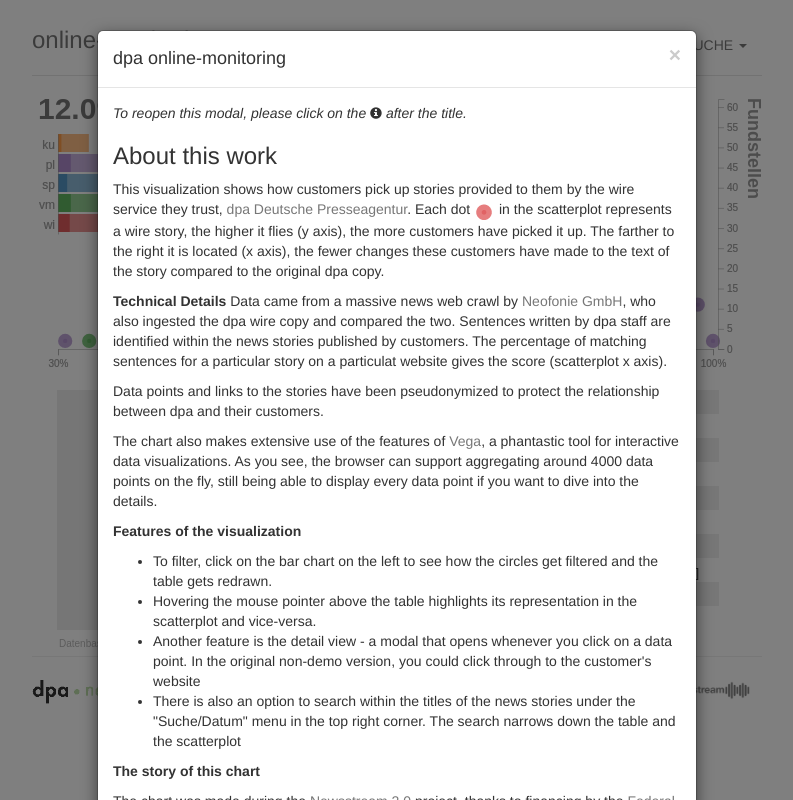
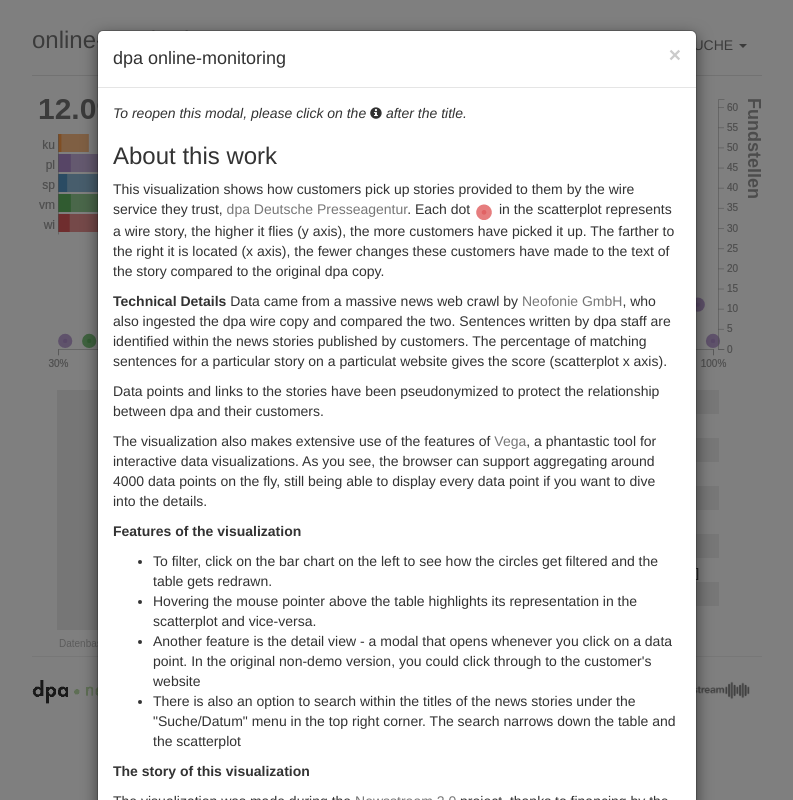
Before and after one commit to martinvirtel/newsstream-baellebad-demo, a plain HTML site: page index.html in a window 1280 px wide. Shown: the whole page, without its empty margins (243-1036 px from the left). Drawn offline with Linux system fonts and the light colour scheme; no server answers.

Commit message:
chart -> visualization

```diff
--- a/index.html
+++ b/index.html
@@ -36,7 +36,7 @@
 <p>
 Data points and links to the stories have been pseudonymized to protect the relationship between dpa and their customers.
 </p>
-<p>The chart also makes extensive use of the features of <a href="https://vega.github.io/vega/">Vega</a>, a phantastic tool for interactive data visualizations. As you see, the browser can support aggregating around 4000 data points on the fly, still being able to display every data point if you want to dive into the details.</p>
+<p>The visualization also makes extensive use of the features of <a href="https://vega.github.io/vega/">Vega</a>, a phantastic tool for interactive data visualizations. As you see, the browser can support aggregating around 4000 data points on the fly, still being able to display every data point if you want to dive into the details.</p>
 </p>                <p><b>Features of the visualization</b>
 <ul>
     <li>To filter, click on the bar chart on the left to see how the circles get filtered and the table gets redrawn.</li>
@@ -44,9 +44,9 @@
     <li>Another feature is the detail view - a modal that opens whenever you click on a data point. In the original non-demo version, you could click through to the customer's website</li>
     <li>There is also an option to search within the titles of the news stories under the "Suche/Datum" menu in the top right corner. The search narrows down the table and the scatterplot</li>
 </ul>
-<p><b>The story of this chart</b></p>
+<p><b>The story of this visualization</b></p>
 
-<p>The chart was made during the <a href="https://newsstreamproject.org/">Newsstream 2.0</a> project, thanks to financing by the <a href="https://www.bmbf.de">Federal Ministry of Education and Research</a>. For some time, it was displayed on a large screen in the dpa newsroom in Berlin and used by dpa editors on their desktop PCs as a guidance as to how their stories performed with customers.</p>
+<p>The visualization was made during the <a href="https://newsstreamproject.org/">Newsstream 2.0</a> project, thanks to financing by the <a href="https://www.bmbf.de">Federal Ministry of Education and Research</a>. For some time, it was displayed on a large screen in the dpa newsroom in Berlin and used by dpa editors on their desktop PCs as a guidance as to how their stories performed with customers.</p>
 <p>In dpa jargon, this visualization was called <a href="https://en.wikipedia.org/wiki/Ball_pit">Bällebad</a>, as the scatterplot evoked a cloud of colorful balls thrown into the air.</p>
 <p>Then, as always happens, a better tool came along ;-)</p>
 <p style="padding-left: 1em; padding-right: 1em;"><img style="width: 100%;" src="images/newsroom.png">July 2016 big screen version, in the top left corner.</p>
```
